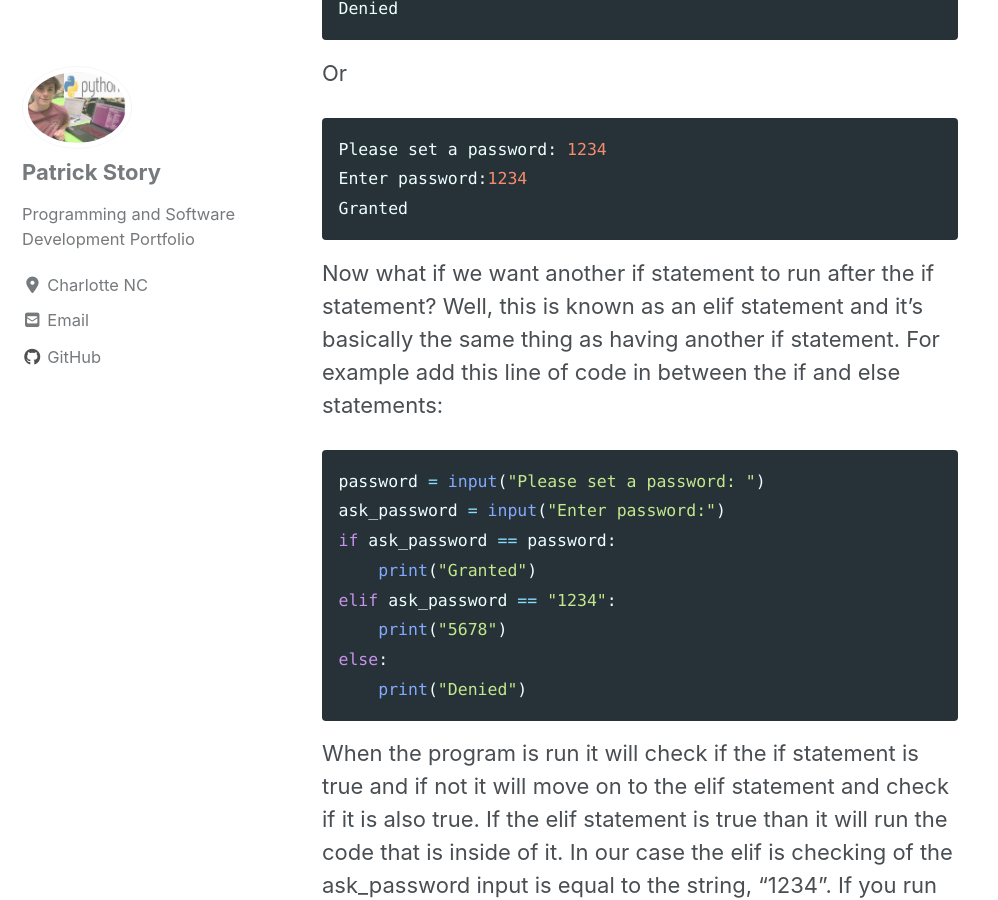
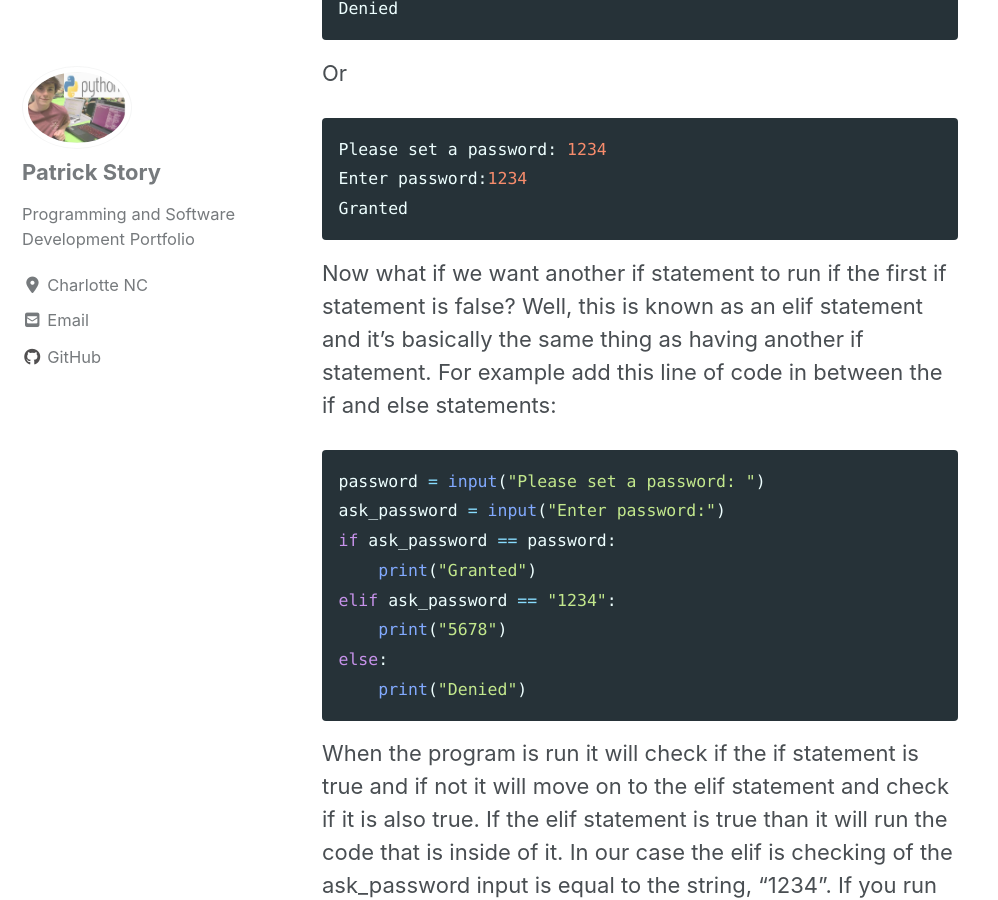
Before and after one commit to Patchyst/Patchyst.github.io, a Jekyll site: the page built from _posts/2019-08-09-introtocoding.md, in a window 1280 px wide and 900 px high, scrolled down 9961 px. Shown: the whole window, without its empty margins (0-998 px from the left). Built offline with Jekyll 4.4.1, drawn with Linux system fonts in a browser that asks for light colours; cached includes are drawn as plain includes; nearby versions of some CDN libraries.

Commit message:
updating Learn Python part 1

````diff
--- a/_posts/2019-08-09-introtocoding.md
+++ b/_posts/2019-08-09-introtocoding.md
@@ -145,7 +145,7 @@ Please set a password: 1234
 Enter password:1234
 Granted
 ```
-Now what if we want another if statement to run after the if statement? Well, this is known as an elif statement and it's basically the same thing as having another if statement. For example add this line of code in between the if and else statements:
+Now what if we want another if statement to run if the first if statement is false? Well, this is known as an elif statement and it's basically the same thing as having another if statement. For example add this line of code in between the if and else statements:
 
 ```python
 password = input("Please set a password: ")
````
